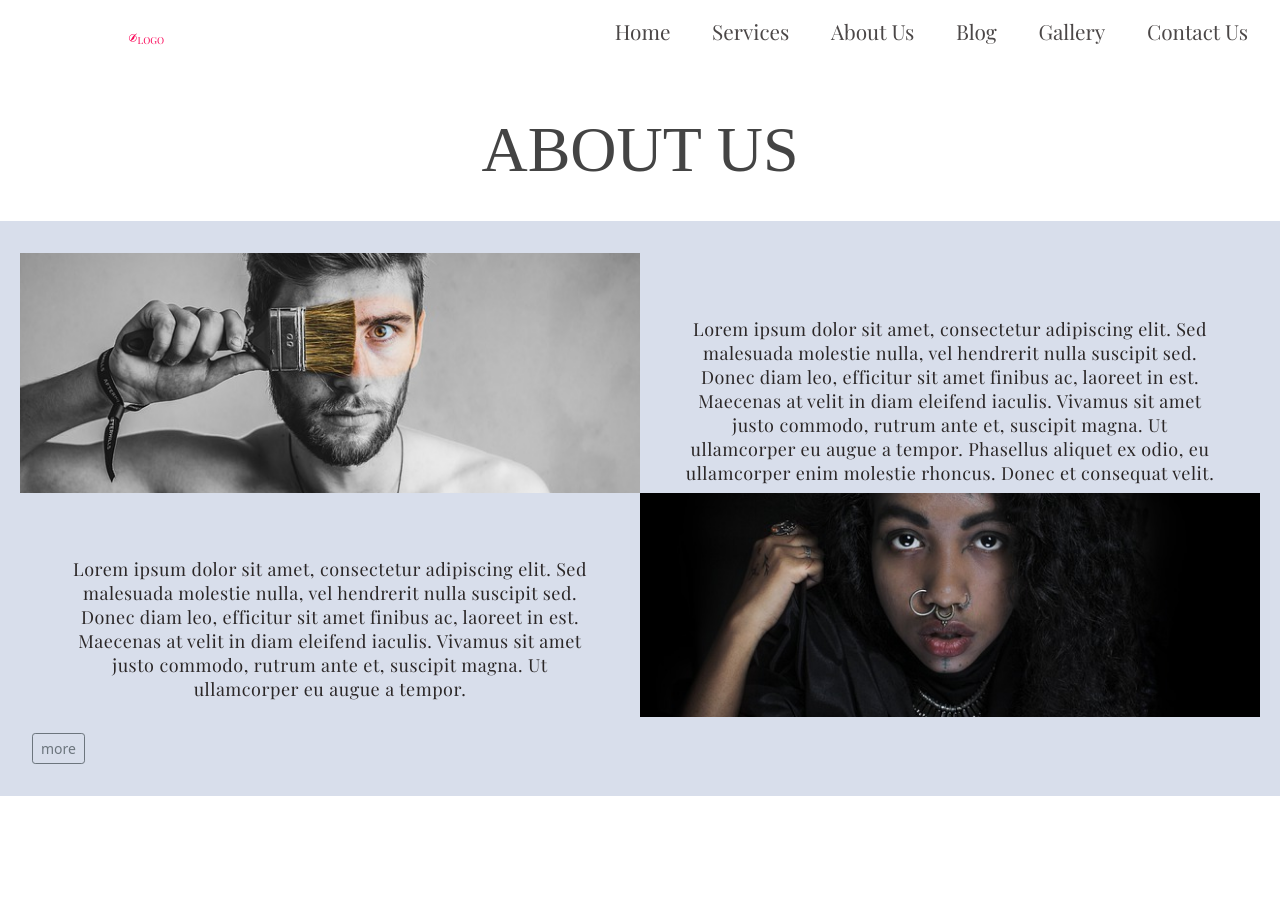
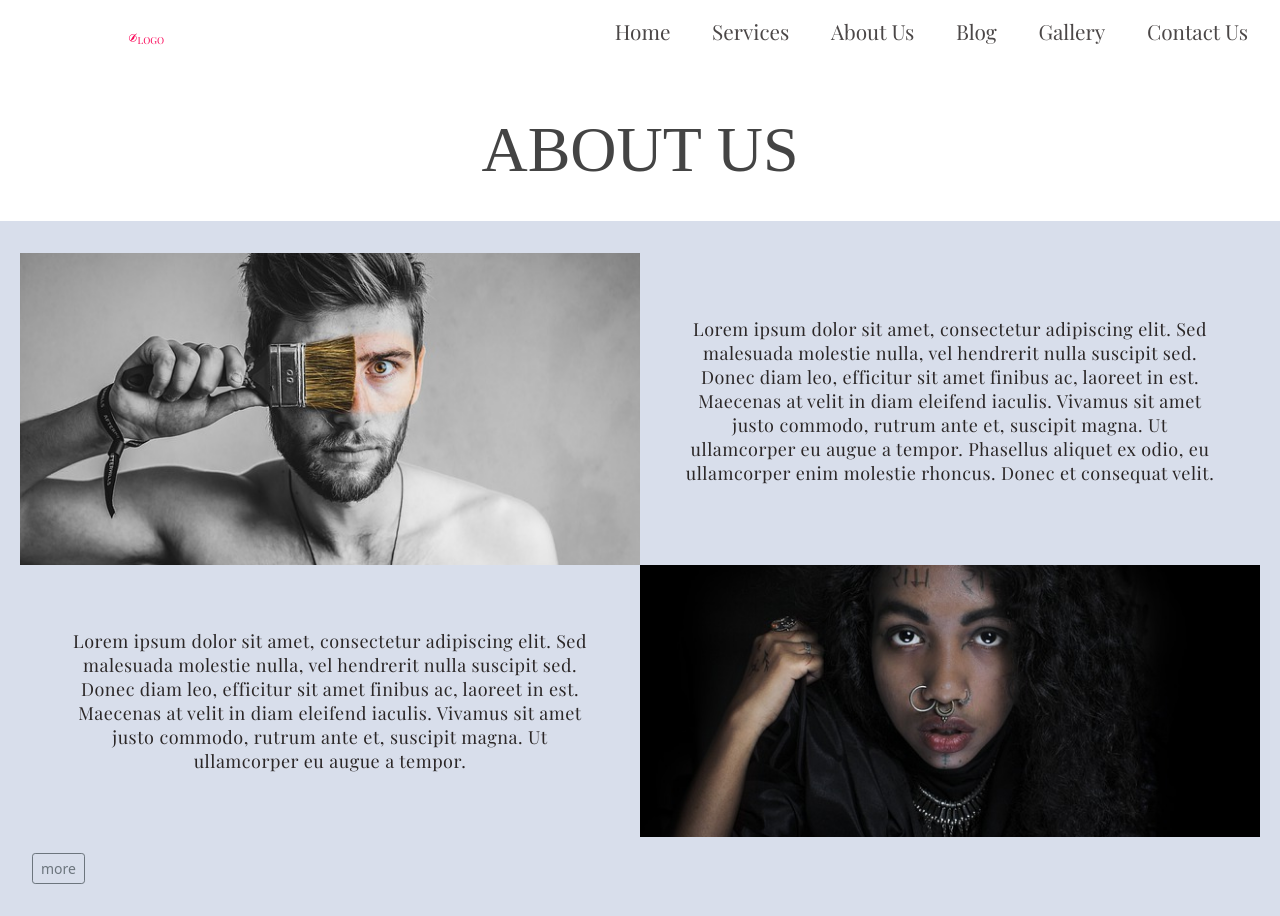
Before and after one commit to AlinaCGM/PromoWebsite, a React (Create React App) app: page /about in a window 1280 px wide. Before the commit the page ends 800 px from the top, so only its background shows below. Built offline with nearby package versions, Linux system fonts and the light colour scheme; a web font is replaced by a local one.

Commit message:
about column fix 2

```diff
--- a/src/components/AboutOks.css
+++ b/src/components/AboutOks.css
@@ -85,7 +85,11 @@
 
 }
 @media (min-width: 991px)  {
-    .colum-about{
+    .extrapage-container {
+        width: 100%;
+        height: auto;
+    }
+    /* .colum-about{
         width: 100%;
         height: 30vh;
     }
@@ -94,7 +98,7 @@
         width: 100%;
         height:auto;
 
-    }
+    } */
 
     .small-about {
         display:none;
```
Also changed, not shown: 1 other file (tests, documents, lock files or other folders).
